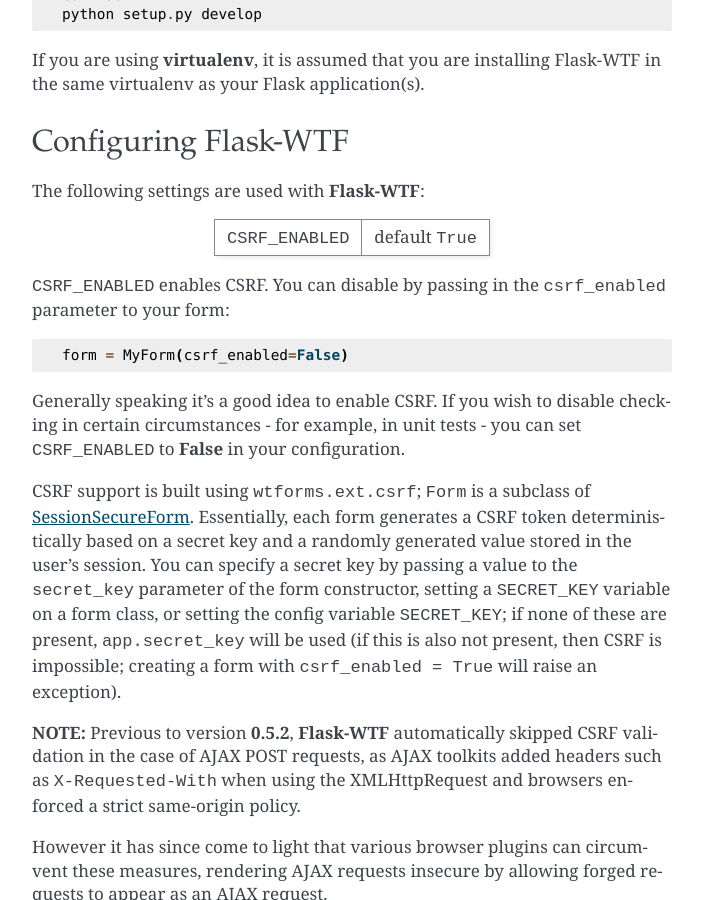
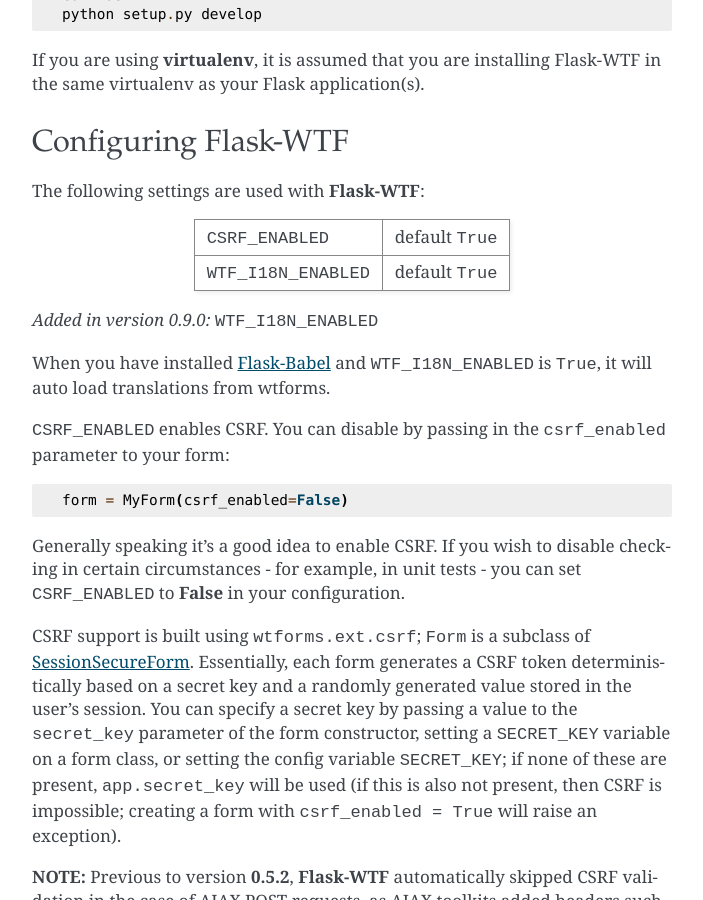
Before and after one commit to wtforms/flask-wtf, a Sphinx documentation site: the page built from docs/index.rst, in a window 1280 px wide and 900 px high, scrolled down 626 px. Shown: the whole window, without its empty margins (288-991 px from the left). Built offline with Sphinx 7.4.7, drawn with Linux system fonts in a browser that asks for light colours; some of the changed text lies outside the part shown.

Commit message:
docs on i18n

```diff
--- a/docs/index.rst
+++ b/docs/index.rst
@@ -36,9 +36,17 @@
 
 .. tabularcolumns:: |l|l|
 
-================ ================
-``CSRF_ENABLED`` default ``True``
-================ ================
+==================== =======================
+``CSRF_ENABLED``     default ``True``
+``WTF_I18N_ENABLED`` default ``True``
+==================== =======================
+
+.. versionadded:: 0.9.0
+
+    ``WTF_I18N_ENABLED``
+
+When you have installed `Flask-Babel <http://pythonhosted.org/Flask-Babel/>`_ and ``WTF_I18N_ENABLED`` is ``True``, it will auto load translations
+from wtforms.
 
 ``CSRF_ENABLED`` enables CSRF. You can disable by passing in the
 ``csrf_enabled`` parameter to your form::
@@ -130,7 +138,7 @@
 -----------------------
 
 The **safe** filter used to be required with WTForms in Jinja2 templates,
-otherwise your markup would be escaped. For example:
+otherwise your markup would be escaped. For example::
 
     {{ form.name|safe }}
 
```
Also changed, not shown: 1 other file.
